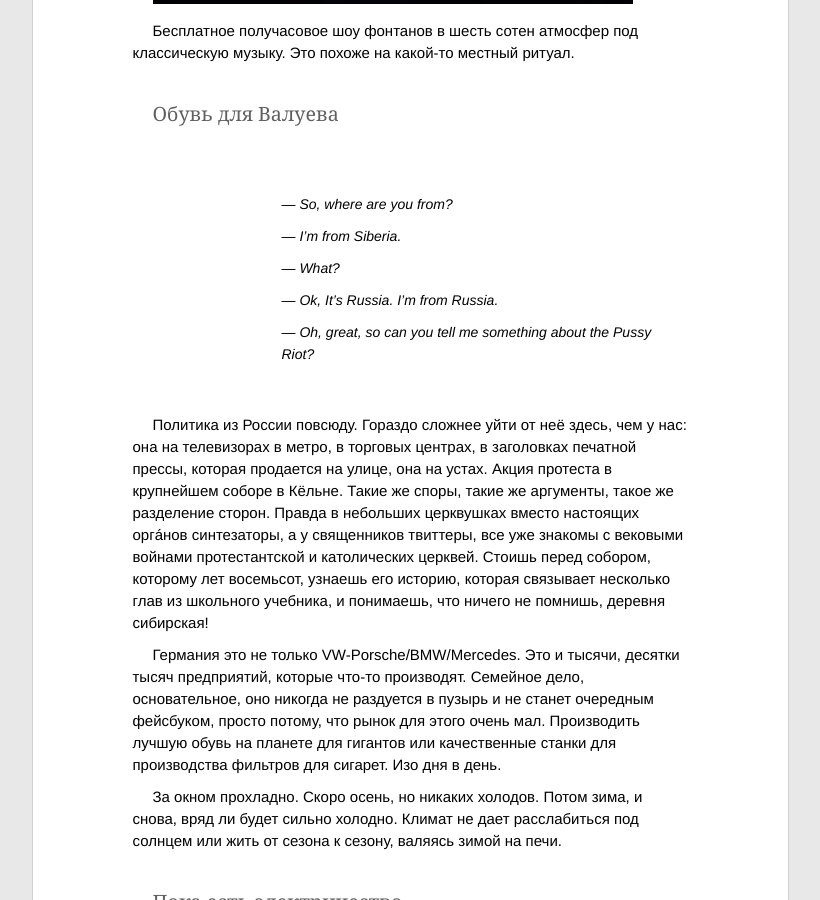
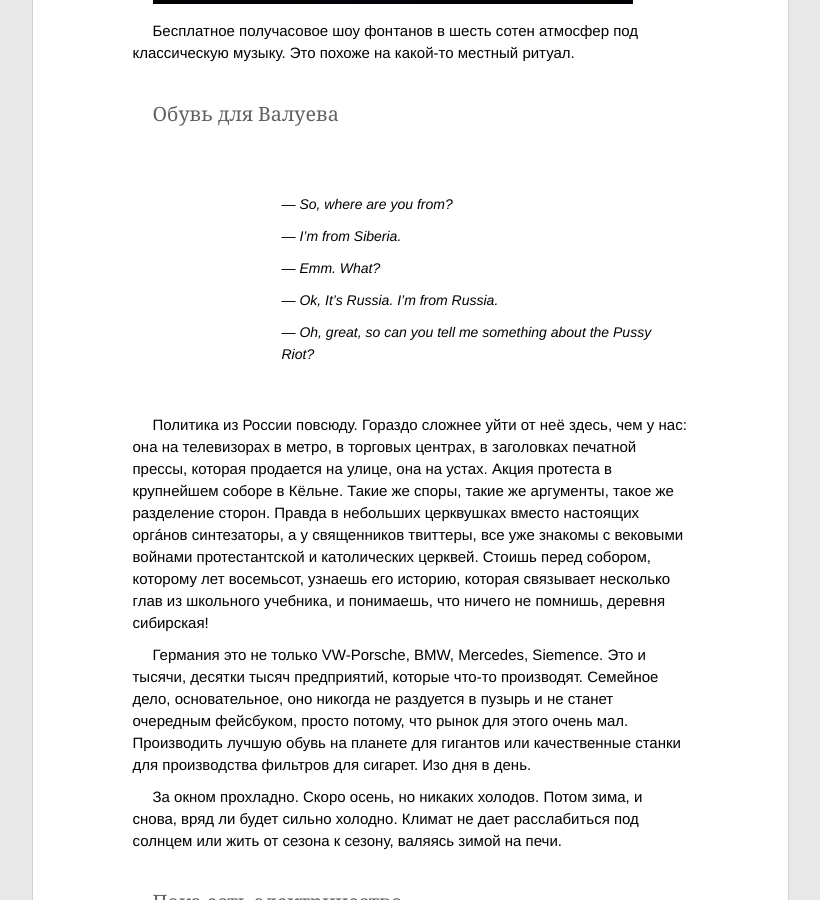
Before and after one commit to ptmt/ptmt.github.com, a Jekyll site: the page built from _posts/2012-09-03-ich-verstehe-sie-nicht.md, in a window 1280 px wide and 900 px high, scrolled down 1546 px. Shown: the whole window, without its empty margins (230-1050 px from the left). Built offline with Jekyll 4.4.1, drawn with Linux system fonts in a browser that asks for light colours; Markdown is read by kramdown in place of the engine named in the settings.

Commit message:
Update _posts/2012-09-03-ich-verstehe-sie-nicht.md

```diff
--- a/_posts/2012-09-03-ich-verstehe-sie-nicht.md
+++ b/_posts/2012-09-03-ich-verstehe-sie-nicht.md
@@ -24,7 +24,7 @@ title: Прогулять уроки истории
 >
 > — I'm from Siberia.
 >
-> — What?
+> — Emm. What?
 >
 > — Ok, It's Russia. I'm from Russia.
 >
@@ -33,7 +33,7 @@ title: Прогулять уроки истории
 
 Политика из России повсюду. Гораздо сложнее уйти от неё здесь, чем у нас: она на телевизорах в метро, в торговых центрах, в заголовках печатной прессы, которая продается на улице, она на устах. Акция протеста в крупнейшем соборе в Кёльне. Такие же споры, такие же аргументы, такое же разделение сторон. Правда в небольших церквушках вместо настоящих оргáнов синтезаторы, а у священников твиттеры, все уже знакомы с вековыми войнами протестантской и католических церквей. Стоишь перед собором, которому лет восемьсот, узнаешь его историю, которая связывает несколько глав из школьного учебника, и понимаешь, что ничего не помнишь, деревня сибирская!
 
-Германия это не только VW-Porsche/BMW/Mercedes. Это и тысячи, десятки тысяч предприятий, которые что-то производят. Семейное дело, основательное, оно никогда не раздуется в пузырь и не станет очередным фейсбуком, просто потому, что рынок для этого очень мал. Производить лучшую обувь на планете для гигантов или качественные станки для производства фильтров для сигарет. Изо дня в день.
+Германия это не только VW-Porsche, BMW, Mercedes, Siemence. Это и тысячи, десятки тысяч предприятий, которые что-то производят. Семейное дело, основательное, оно никогда не раздуется в пузырь и не станет очередным фейсбуком, просто потому, что рынок для этого очень мал. Производить лучшую обувь на планете для гигантов или качественные станки для производства фильтров для сигарет. Изо дня в день.
 
 За окном прохладно. Скоро осень, но никаких холодов. Потом зима, и снова, вряд ли будет сильно холодно. Климат не дает расслабиться под солнцем или жить от сезона к сезону, валяясь зимой на печи.
 
```
